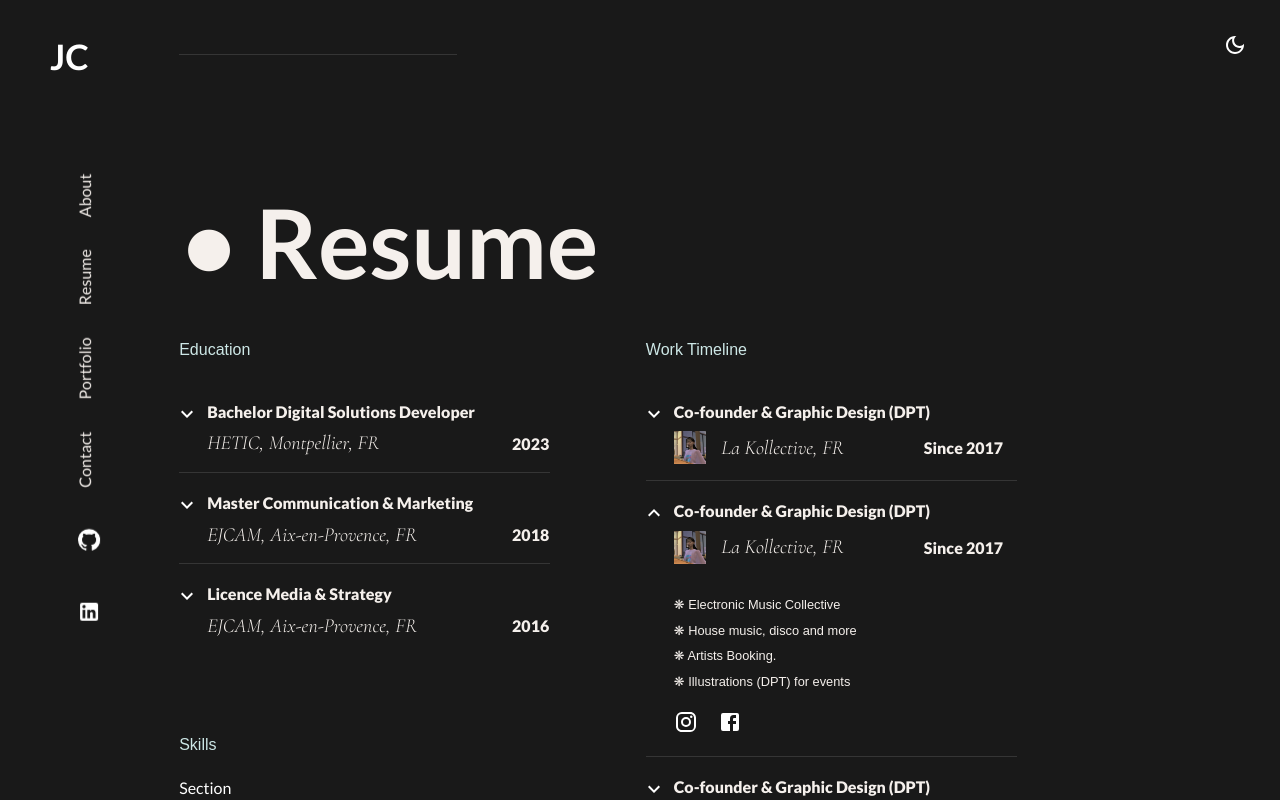
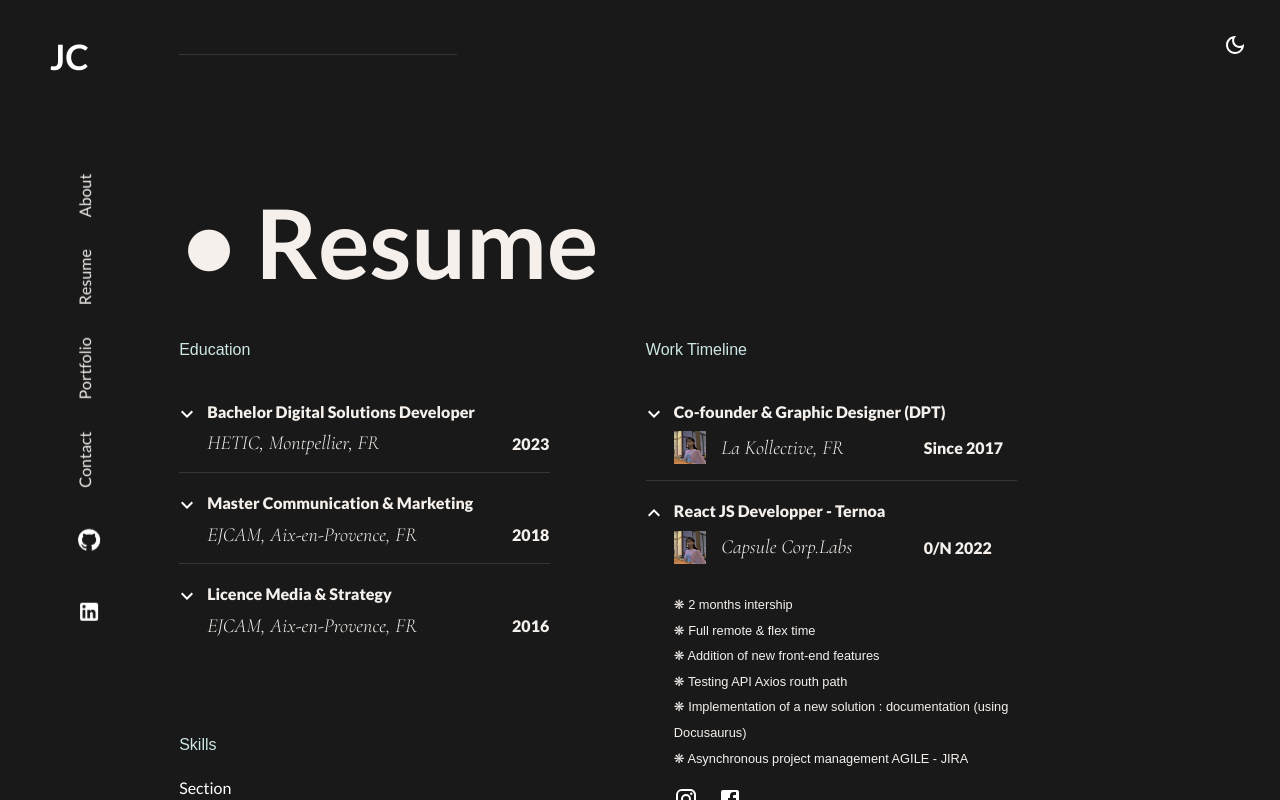
Before and after one commit to JulieChabanis/MinimalPortfolio, a React (Create React App) app: page / in a window 1280 px wide. Both pictures are taken after a click on the button 653 px from the left and 2147 px from the top of the page. Shown: the part 1634-2434 px from the top of the page. Built offline with nearby package versions, Linux system fonts and the light colour scheme; a web font is replaced by a local one.

Commit message:
Add infos in Work Timeline OK

```diff
--- a/src/components/Home/Resume/WorkTimelineSection/WorkTimelineSection.jsx
+++ b/src/components/Home/Resume/WorkTimelineSection/WorkTimelineSection.jsx
@@ -35,7 +35,7 @@ const WorkTimelineSection = () => {
                 {expanded === 0 ? <ExpandLess /> : <ExpandMore />}
               </IconButton>
               <Typography variant="h10">
-                {"Co-founder & Graphic Design (DPT)"}
+                {"Co-founder & Graphic Designer (DPT)"}
               </Typography>
             </Grid>
             <Grid
@@ -119,7 +119,7 @@ const WorkTimelineSection = () => {
                 {expanded === 1 ? <ExpandLess /> : <ExpandMore />}
               </IconButton>
               <Typography variant="h10">
-                {"Co-founder & Graphic Design (DPT)"}
+                {"React JS Developper - Ternoa"}
               </Typography>
             </Grid>
             <Grid
@@ -142,7 +142,7 @@ const WorkTimelineSection = () => {
                   marginLeft={{ xs: 3.5, sm: 2, md: 0, lg: 4.8}}
                   variant="h4"
                 >
-                {"La Kollective, FR"}
+                {"Capsule Corp.Labs"}
                 </Typography>
               </Grid>
               <Grid
@@ -153,7 +153,7 @@ const WorkTimelineSection = () => {
                   marginLeft={{ xs: 2, sm: 4, md: 6, lg: 0}}
                   variant="h10"
                 >
-                  Since 2017
+                  0/N 2022
                 </Typography>
               </Grid>
           </Grid>
@@ -166,16 +166,22 @@ const WorkTimelineSection = () => {
 
               >
                 <Typography variant="h6">
-                  {"❋ Electronic Music Collective"}
+                  {"❋ 2 months intership"}
                 </Typography>
                 <Typography variant="h6">
-                  {"❋ House music, disco and more"}
+                  {"❋ Full remote & flex time"}
                 </Typography>
                 <Typography variant="h6">
-                  {"❋ Artists Booking."}
+                  {"❋ Addition of new front-end features"}
                 </Typography>
                 <Typography variant="h6">
-                  {"❋ Illustrations (DPT) for events"}
+                  {"❋ Testing API Axios routh path"}
+                </Typography>
+                <Typography variant="h6">
+                  {"❋ Implementation of a new solution : documentation (using Docusaurus)"}
+                </Typography>
+                <Typography variant="h6">
+                  {"❋ Asynchronous project management AGILE - JIRA"}
                 </Typography>
                 <Box marginTop={2}>
                 <InstagramIcon/>
@@ -202,7 +208,7 @@ const WorkTimelineSection = () => {
                 {expanded === 2 ? <ExpandLess /> : <ExpandMore />}
               </IconButton>
               <Typography variant="h10">
-                {"Co-founder & Graphic Design (DPT)"}
+                {"Communication Officer & Graphic Design"}
               </Typography>
             </Grid>
             <Grid
@@ -225,7 +231,7 @@ const WorkTimelineSection = () => {
                   marginLeft={{ xs: 3.5, sm: 2, md: 0, lg: 4.8}}
                   variant="h4"
                 >
-                {"La Kollective, FR"}
+                {"Tourism Office, FR"}
                 </Typography>
               </Grid>
               <Grid
@@ -236,7 +242,7 @@ const WorkTimelineSection = () => {
                   marginLeft={{ xs: 2, sm: 4, md: 6, lg: 0}}
                   variant="h10"
                 >
-                  Since 2017
+                  2019-2021
                 </Typography>
               </Grid>
           </Grid>
@@ -249,16 +255,28 @@ const WorkTimelineSection = () => {
 
               >
                 <Typography variant="h6">
-                  {"❋ Electronic Music Collective"}
+                  {"❋ Permanent Contract (CDI in French)"}
                 </Typography>
                 <Typography variant="h6">
-                  {"❋ House music, disco and more"}
+                  {"❋ Position held for two years and seven months"}
                 </Typography>
                 <Typography variant="h6">
-                  {"❋ Artists Booking."}
+                  {"❋ Desktop Publishing creation for promotion"}
                 </Typography>
                 <Typography variant="h6">
-                  {"❋ Illustrations (DPT) for events"}
+                  {"❋ Logo redesign and creation"}
+                </Typography>
+                <Typography variant="h6">
+                  {"❋ Magazine print redesign and creation"}
+                </Typography>
+                <Typography variant="h6">
+                  {"❋ Project manager for website redesign"}
+                </Typography>
+                <Typography variant="h6">
+                  {"❋ Communication campaigns"}
+                </Typography>
+                <Typography variant="h6">
+                  {"❋ Marketing Strategy"}
                 </Typography>
                 <Box marginTop={2}>
                 <InstagramIcon/>
```
